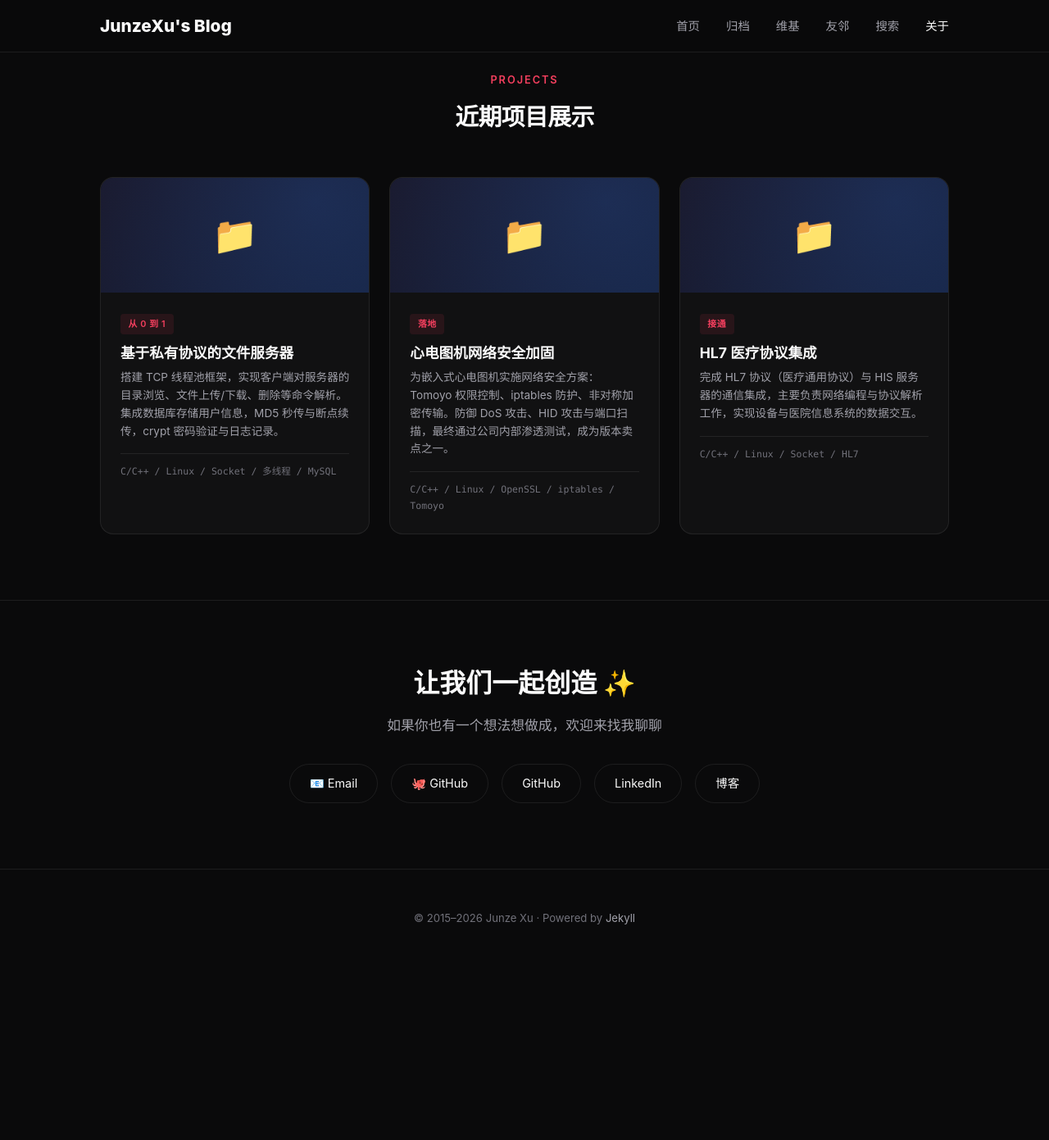
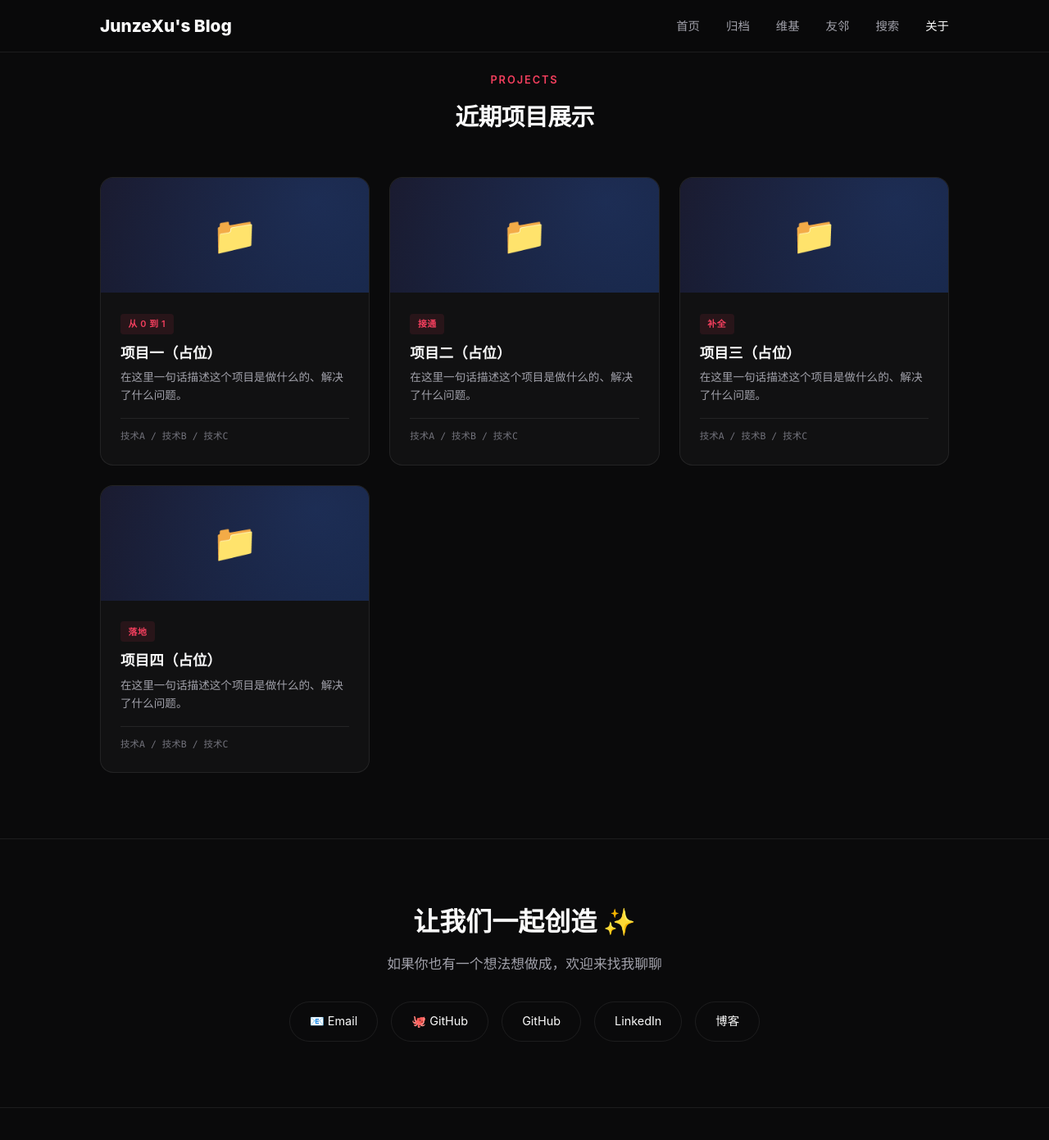
Before and after one commit to JKWrist/JKWrist.github.io, a Jekyll site: the page built from pages/about.md, in a window 1280 px wide and 1400 px high, scrolled down 1374 px. Shown: the top 1391 px of the window at 82% size. Built offline with Jekyll 4.4.1, drawn with Linux system fonts in a browser that asks for light colours; comment, search, counter and statistics services are not loaded; before the commit the page ends 2554 px from its top, so only the background shows below that.

Commit message:
作品集待更新

```diff
--- a/_data/portfolio.yml
+++ b/_data/portfolio.yml
@@ -1,60 +1,72 @@
 # 个人作品集数据
+# 修改本文件即可更新 /about/ 作品集页面，无需改 HTML
 
+# 顶部 Hero 区
 hero:
   tag: PORTFOLIO / 2026
   title: "你好，我是 Junze Xu"
-  subtitle: "系统程序员 · Linux / C/C++ / OpenSSL"
+  subtitle: "一个热爱技术与创造的全栈开发者"
   intro: >
-    专注于 Linux 系统编程、C/C++ 开发与嵌入式软件，
-    在医疗设备网络安全、文件服务、协议集成方面有实际项目经验。
+    这里简单介绍你的定位与标签。修改 _data/portfolio.yml 中的 hero.intro 字段即可替换这段文字。
   cta_text: "看看我的项目 ↓"
   cta_link: "#projects"
 
+# 能力归纳（三段式，呼应"我能把想法从 0 推到 1"）
 abilities:
+  - title: "Web 应用 / 后端服务"
+    desc: "从需求、页面到接口、数据与部署，把模糊想法推进成可以真实使用的产品。"
+    flow: "需求 → 页面 → 接口 → 数据 → 部署"
   - title: "系统 / 底层开发"
     desc: "C/C++、Linux、网络与编译工具链，关注性能与可靠性。"
     flow: "系统编程 → 工具链 → 性能优化"
-  - title: "网络安全 / 加密传输"
-    desc: "非对称加密、权限控制、iptables 防护，保障嵌入式设备通信安全。"
-    flow: "需求分析 → 方案设计 → 实施 → 渗透测试"
-  - title: "协议集成 / 网络编程"
-    desc: "Socket 编程、多线程/多进程模型、HL7 等协议解析与集成。"
-    flow: "协议分析 → 模块开发 → 联调 → 上线"
+  - title: "AI 应用 / 自动化"
+    desc: "把 AI 能力与自动化接入真实流程，让重复工作变简单。"
+    flow: "想法 → 原型 → 工具 → 流程"
 
+# 技能标签
 skills:
   - name: C/C++
     level: 90
+  - name: Python
+    level: 85
   - name: Linux
     level: 85
-  - name: 网络编程
+  - name: Git/SVN
     level: 80
   - name: OpenSSL
     level: 75
-  - name: Git/SVN
-    level: 80
-  - name: Makefile/CMake
-    level: 75
+  - name: AI 应用
+    level: 70
 
+# 项目列表（占位，后续自行填写）
+# tag 可选：补全/接通/落地/从0到1 等关键词
 projects:
-  - title: "基于私有协议的文件服务器"
+  - title: "项目一（占位）"
     tag: "从 0 到 1"
-    description: "搭建 TCP 线程池框架，实现客户端对服务器的目录浏览、文件上传/下载、删除等命令解析。集成数据库存储用户信息，MD5 秒传与断点续传，crypt 密码验证与日志记录。"
-    tech: "C/C++ / Linux / Socket / 多线程 / MySQL"
-    highlights: "完整实现文件服务核心功能，支持断点续传与秒传"
+    description: "在这里一句话描述这个项目是做什么的、解决了什么问题。"
+    tech: "技术A / 技术B / 技术C"
+    highlights: "一句话突出这个项目的成果或亮点。"
     link: ""
-  - title: "心电图机网络安全加固"
+  - title: "项目二（占位）"
+    tag: "接通"
+    description: "在这里一句话描述这个项目是做什么的、解决了什么问题。"
+    tech: "技术A / 技术B / 技术C"
+    highlights: "一句话突出这个项目的成果或亮点。"
+    link: ""
+  - title: "项目三（占位）"
+    tag: "补全"
+    description: "在这里一句话描述这个项目是做什么的、解决了什么问题。"
+    tech: "技术A / 技术B / 技术C"
+    highlights: "一句话突出这个项目的成果或亮点。"
+    link: ""
+  - title: "项目四（占位）"
     tag: "落地"
-    description: "为嵌入式心电图机实施网络安全方案：Tomoyo 权限控制、iptables 防护、非对称加密传输。防御 DoS 攻击、HID 攻击与端口扫描，最终通过公司内部渗透测试，成为版本卖点之一。"
-    tech: "C/C++ / Linux / OpenSSL / iptables / Tomoyo"
-    highlights: "加密传输从无到有，通过渗透测试"
-    link: ""
-  - title: "HL7 医疗协议集成"
-    tag: "接通"
-    description: "完成 HL7 协议（医疗通用协议）与 HIS 服务器的通信集成，主要负责网络编程与协议解析工作，实现设备与医院信息系统的数据交互。"
-    tech: "C/C++ / Linux / Socket / HL7"
-    highlights: "实现医疗设备与 HIS 系统的互联互通"
+    description: "在这里一句话描述这个项目是做什么的、解决了什么问题。"
+    tech: "技术A / 技术B / 技术C"
+    highlights: "一句话突出这个项目的成果或亮点。"
     link: ""
 
+# 联系区
 contact:
   intro: "如果你也有一个想法想做成，欢迎来找我聊聊。"
   email: "b179455659@gmail.com"
```
